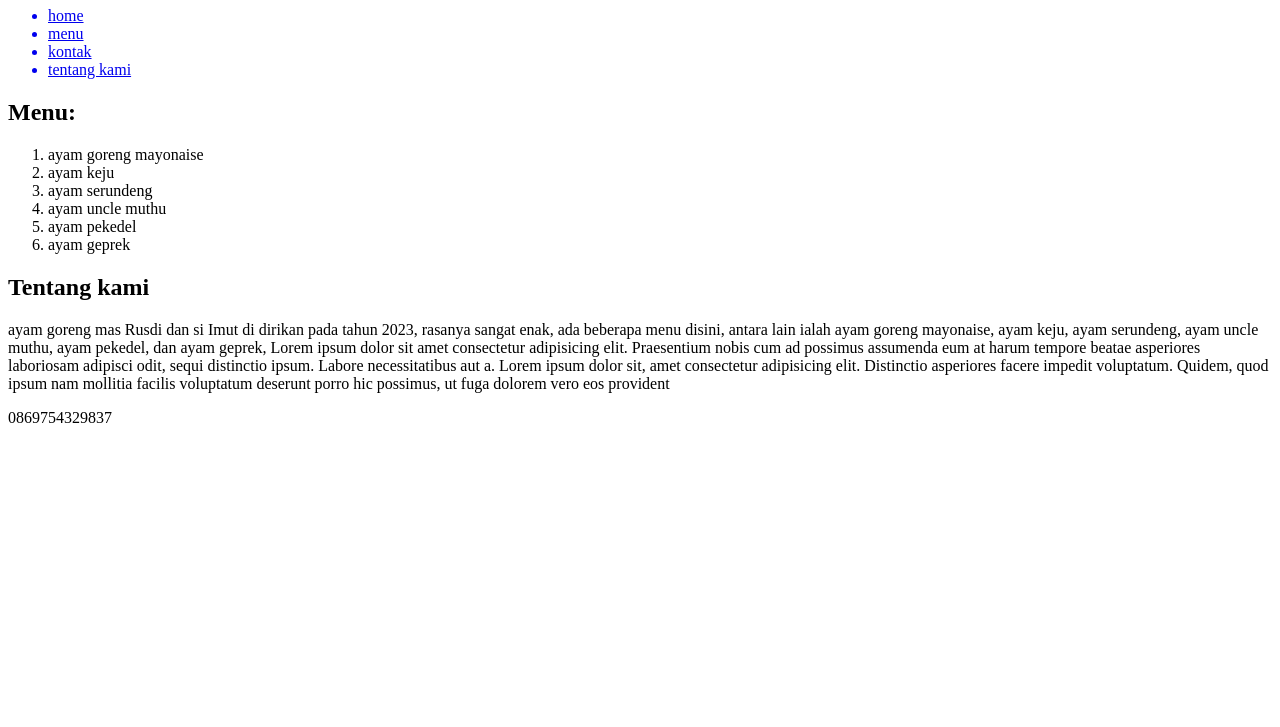
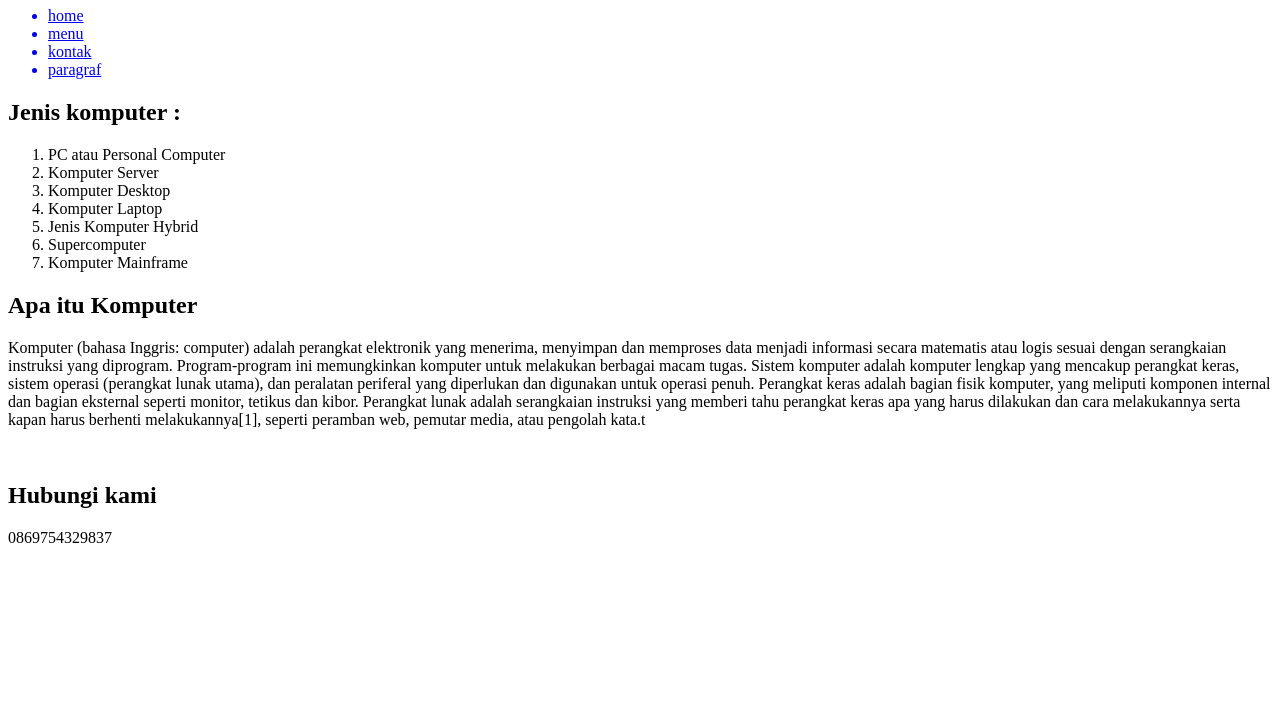
Before and after one commit to Shauqi12/Bootcamp-G03, a plain HTML site: page pertemuanpertama/studycase/sc2.html in a window 1280 px wide. Shown: the part 73-800 px from the top of the page. Drawn offline with Linux system fonts and the light colour scheme.

Commit message:
revisi studycase ke 2

```diff
--- a/pertemuanpertama/studycase/sc2.html
+++ b/pertemuanpertama/studycase/sc2.html
@@ -7,28 +7,31 @@
     <title>Document</title>
 </head>
 <body>
-    <h1>Ayam Goreng mas Rusdi dan si Imut</h1>
+    <h1>Komputer</h1>
     <nav>
         <ul>
             <a href="#" id=""><li>home</li></a>
-            <a href="#menu" id=""><li>menu</li></a>
+            <a href="#pelajaran" id=""><li>menu</li></a>
             <a href="#kontak"><li>kontak</li></a>
-            <a href="#kami"><li>tentang kami</li></a>
+            <a href="#paragraf"><li>paragraf</li></a>
         </ul>
     </nav>
 
-    <h2>Menu:</h2>
-    <ol id="menu">
-        <li>ayam goreng mayonaise</li>
-        <li>ayam keju</li>
-        <li>ayam serundeng</li>
-        <li>ayam uncle muthu</li>
-        <li>ayam pekedel</li>
-        <li>ayam geprek</li>
+    <h2>Jenis komputer :</h2>
+    <ol id="pelajaran">
+        <li>PC atau Personal Computer</li>
+        <li>Komputer Server</li>
+        <li>Komputer Desktop</li>
+        <li>Komputer Laptop</li>
+        <li>Jenis Komputer Hybrid</li>
+        <li>Supercomputer</li>
+        <li>Komputer Mainframe</li>
     </ol>
-    <h2 id="kami">Tentang kami</h2>
-    <p>ayam goreng mas Rusdi dan si Imut di dirikan pada tahun 2023, rasanya sangat enak, ada beberapa menu disini, antara lain ialah ayam goreng mayonaise, ayam keju, ayam serundeng, ayam uncle muthu, ayam pekedel, dan ayam geprek, Lorem ipsum dolor sit amet consectetur adipisicing elit. Praesentium nobis cum ad possimus assumenda eum at harum tempore beatae asperiores laboriosam adipisci odit, sequi distinctio ipsum. Labore necessitatibus aut a. Lorem ipsum dolor sit, amet consectetur adipisicing elit. Distinctio asperiores facere impedit voluptatum. Quidem, quod ipsum nam mollitia facilis voluptatum deserunt porro hic possimus, ut fuga dolorem vero eos provident</p>
+    <h2 id="paragraf">Apa itu Komputer</h2>
+    <p>Komputer (bahasa Inggris: computer) adalah perangkat elektronik yang menerima, menyimpan dan memproses data menjadi informasi secara matematis atau logis sesuai dengan serangkaian instruksi yang diprogram. Program-program ini memungkinkan komputer untuk melakukan berbagai macam tugas. Sistem komputer adalah komputer lengkap yang mencakup perangkat keras, sistem operasi (perangkat lunak utama), dan peralatan periferal yang diperlukan dan digunakan untuk operasi penuh. Perangkat keras adalah bagian fisik komputer, yang meliputi komponen internal dan bagian eksternal seperti monitor, tetikus dan kibor. Perangkat lunak adalah serangkaian instruksi yang memberi tahu perangkat keras apa yang harus dilakukan dan cara melakukannya serta kapan harus berhenti melakukannya[1], seperti peramban web, pemutar media, atau pengolah kata.t</p>
 
+    <br>
+    <h2>Hubungi kami</h2>
     <p id="kontak">0869754329837</p>
 
 
```
